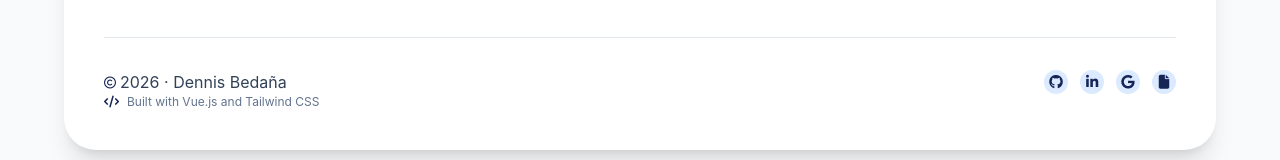
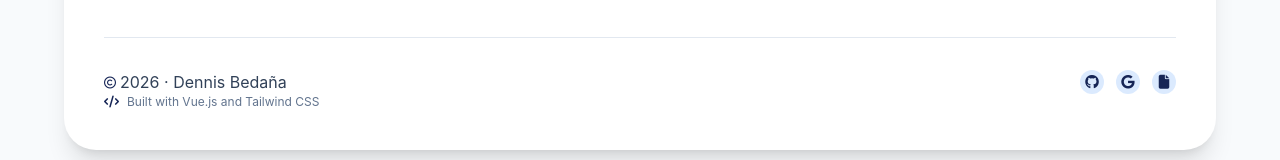
Before and after one commit to dennis102001/personal_portfolio, a Vue app: page / in a window 1280 px wide. Shown: the part 1462-1622 px from the top of the page. Built offline with nearby package versions, Linux system fonts and the light colour scheme.

Commit message:
docs(HomeView): remove LinkedIn links

```diff
--- a/src/views/HomeView.vue
+++ b/src/views/HomeView.vue
@@ -48,11 +48,6 @@
           <i class="fa-brands fa-github mr-1 text-blue-950"></i>
           github.com/dennis102001
         </a>
-
-        <!-- <a href="https://linkedin.com/in/" target="_blank" rel="noopener noreferrer" class="link">
-          <i class="fa-brands fa-linkedin-in mr-1 text-blue-950"></i>
-          linkedin.com/in/dennis
-        </a> -->
 
         <a href="tel:+639513754423" class="link">
           <i class="fa-solid fa-phone-flip mr-1 text-blue-950"></i>
@@ -266,9 +261,6 @@
           <a href="https://github.com/dennis102001" target="_blank" rel="noopener noreferrer" class="icon-link" title="GitHub">
             <i class="fa-brands fa-github text-sm"></i>
           </a>
-          <a href="#" target="_blank" rel="noopener noreferrer" class="icon-link" title="LinkedIn">
-            <i class="fa-brands fa-linkedin-in text-sm"></i>
-          </a>
           <a href="mailto:dennisbed1001@gmail.com" class="icon-link" title="Send me an email">
             <i class="fa-brands fa-google text-sm"></i>
           </a>
```
